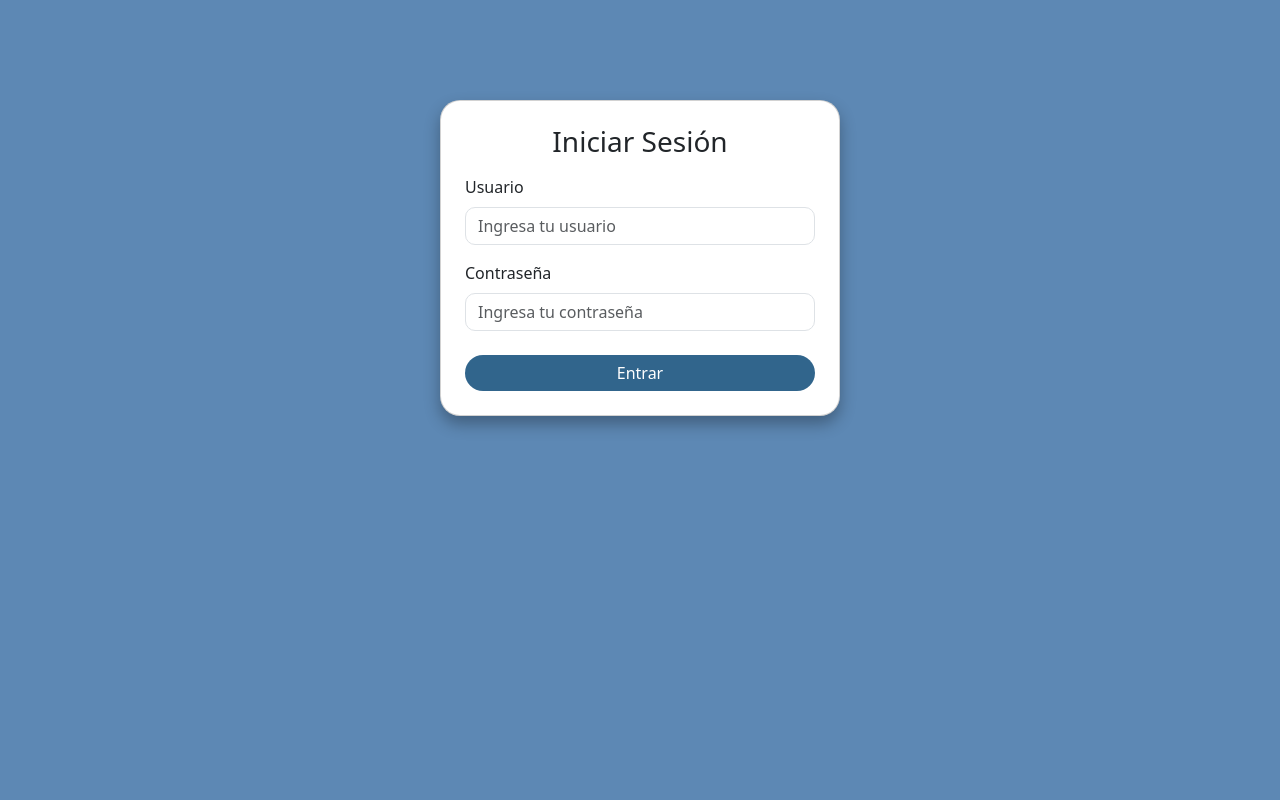
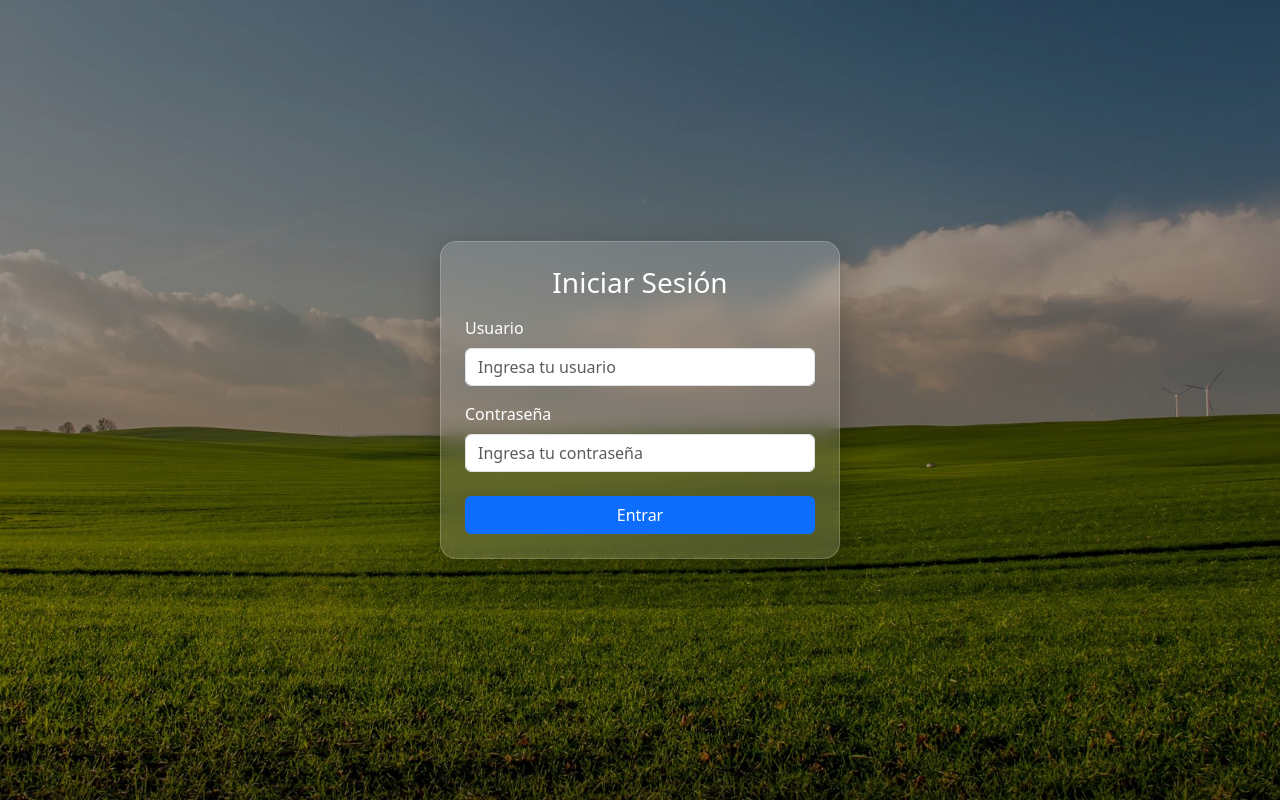
Before and after one commit to Elagentek/ErpAgrolat, a Django app: page /login/ in a window 1280 px wide. Run offline with Django 4.2, Linux system fonts and the light colour scheme.

Commit message:
agregando fondos /css/  y estrucura login

```diff
--- /dev/null
+++ b/Login/static/css/styles.css
@@ -0,0 +1,45 @@
+.login-body {
+    background-image: url("../img/fondo_login.jpg");
+    background-size: cover;
+    background-position: center;
+    background-repeat: no-repeat;
+    min-height: 100vh;
+
+    display: flex;
+    justify-content: center;
+    align-items: center;
+    padding: 2rem;
+    position: relative;
+    z-index: 1;
+}
+
+/* Overlay oscuro */
+.login-body::before {
+    content: "";
+    position: absolute;
+    top: 0; left: 0;
+    width: 100%;
+    height: 100%;
+    background: rgba(0, 0, 0, 0.4);
+    z-index: -1;
+}
+
+.login-card {
+    max-width: 400px;
+    width: 100%;
+    background-color: rgba(255, 255, 255, 0.95);
+    border-radius: 1rem;
+    box-shadow: 0 4px 12px rgba(0, 0, 0, 0.2);
+}
+
+.login-card {
+    max-width: 400px;
+    width: 100%;
+    background: rgba(255, 255, 255, 0.15); /* transparencia */
+    border-radius: 1rem;
+    backdrop-filter: blur(10px); /* desenfoque del fondo */
+    -webkit-backdrop-filter: blur(10px); /* soporte en Safari */
+    box-shadow: 0 8px 32px rgba(0, 0, 0, 0.25);
+    border: 1px solid rgba(255, 255, 255, 0.2);
+    color: #fff;
+}
--- a/Login/templates/Login/login.html
+++ b/Login/templates/Login/login.html
@@ -3,30 +3,12 @@
 <html lang="es">
 <head>
     <meta charset="UTF-8">
-    <title>Iniciar Sesión | F.A.S</title>
+    <title>Iniciar Sesión | AGROLAT</title>
+    <meta name="viewport" content="width=device-width, initial-scale=1">
     <link href="https://cdn.jsdelivr.net/npm/bootstrap@5.3.3/dist/css/bootstrap.min.css" rel="stylesheet">
-    <style>
-        body {
-            background-color: #5d88b4;
-        }
-        .login-card {
-            max-width: 400px;
-            margin: auto;
-            margin-top: 100px;
-            border-radius: 20px;
-            box-shadow: 0 8px 16px rgba(0,0,0,0.3);
-        }
-        .form-control {
-            border-radius: 10px;
-        }
-        .btn-primary {
-            border-radius: 50px;
-            background-color: #31658c;
-            border: none;
-        }
-    </style>
+    <link rel="stylesheet" href="{% static 'css/styles.css' %}">
 </head>
-<body>
+<body class="login-body">
 
     <div class="card login-card p-4">
         <h3 class="text-center mb-3">Iniciar Sesión</h3>
```
Also changed, not shown: Agrolat/settings.py (+8 -0 lines), Login/static/img/fondo_login.jpg (added). Lines whose indentation alone changed are shown as unchanged.
